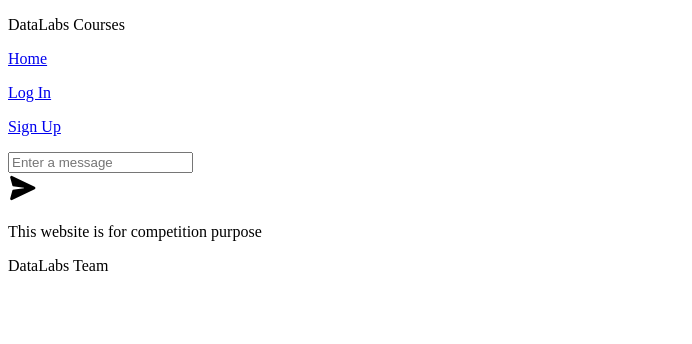
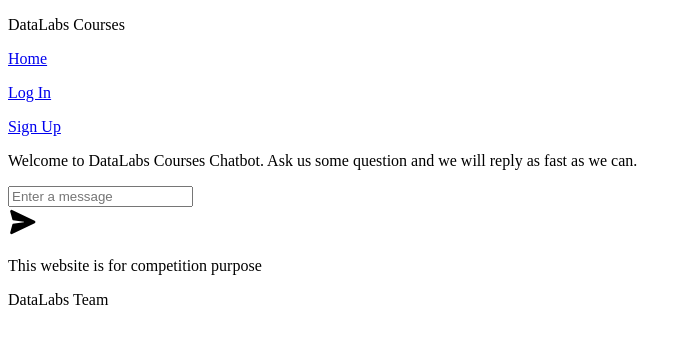
Before and after one commit to raflyfahrezi/datalabs-aic-web, a Next.js app: page /chatbot in a window 1280 px wide. Shown: the top 344 px of the page, without its empty margins (0-692 px from the left). Built offline with nearby package versions, Linux system fonts and the light colour scheme.

Commit message:
edit chat box component

```diff
--- a/src/modules/chatbot/box/index.jsx
+++ b/src/modules/chatbot/box/index.jsx
@@ -1,9 +1,35 @@
 import React from 'react'
+import { motion } from 'framer-motion'
 
-const box = ({ chatBox }) => {
+import { Chat } from '@components'
+
+const box = ({ chatHistory }) => {
     return (
         <div className='w-full h-full'>
-            <div></div>
+            {/* Greeting Messages */}
+            <div className='py-6'>
+                <motion.div
+                    initial={{ opacity: 0 }}
+                    animate={{ opacity: 1 }}
+                    transition={{ delay: 0.5 }}
+                >
+                    <Chat type='greet'>
+                        Welcome to DataLabs Courses Chatbot. Ask us some
+                        question and we will reply as fast as we can.
+                    </Chat>
+                </motion.div>
+            </div>
+
+            {/* User and Bot Messages */}
+            <div>
+                {chatHistory.map((item, index) => {
+                    return (
+                        <Chat key={index} type='user'>
+                            {item.message}
+                        </Chat>
+                    )
+                })}
+            </div>
         </div>
     )
 }
```
